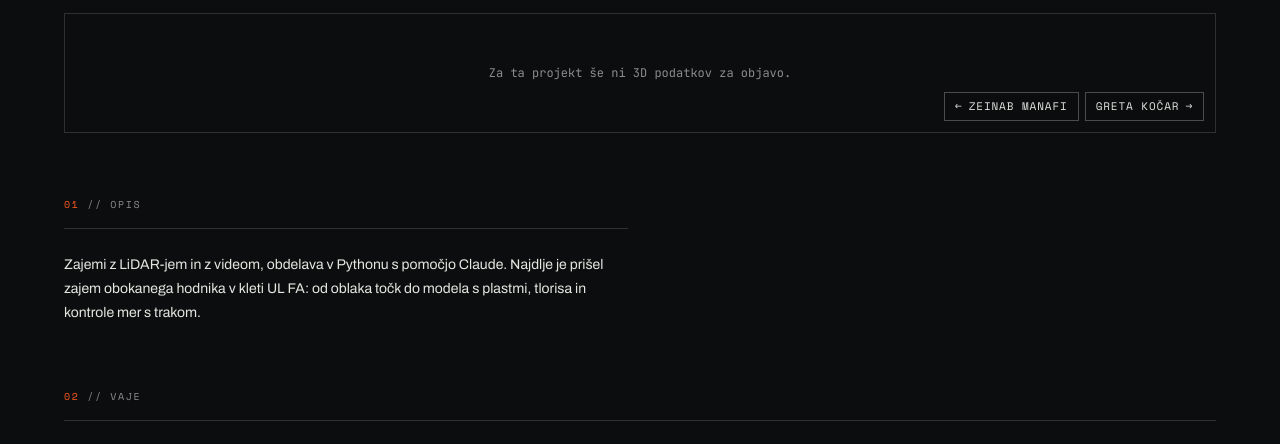
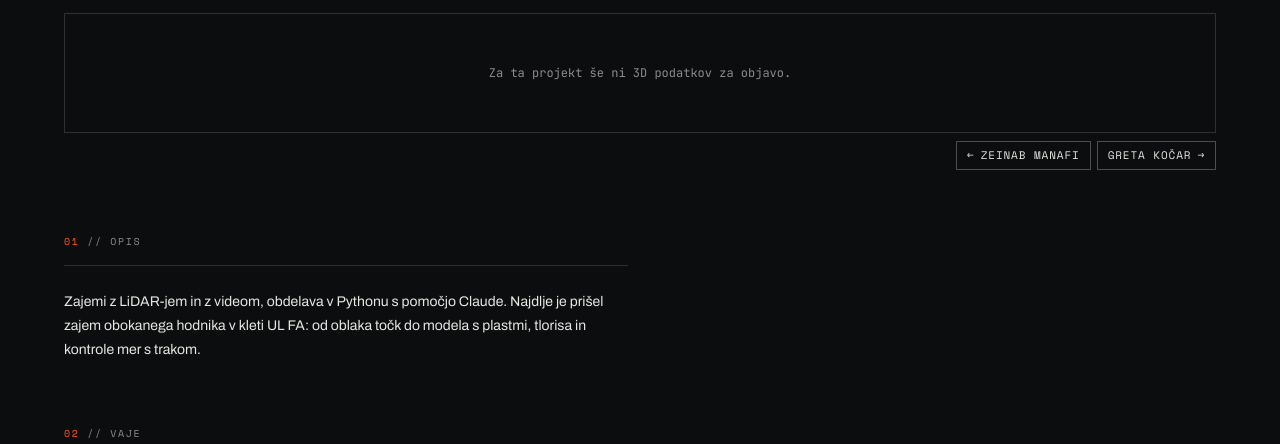
Before and after one commit to nmvpp-ulfa/2026-27, a website built with Vite: page student/index.html in a window 1280 px wide. Shown: the part 302-746 px from the top of the page. Built offline with nearby package versions, Linux system fonts and the light colour scheme; no server answers.

Commit message:
Gumba za prejšnjega in naslednjega študenta pod okvirjem pregledovalnika
Co-Authored-By: Claude Opus 5.5 <noreply@anthropic.com>

```diff
--- a/src/styles/pages.css
+++ b/src/styles/pages.css
@@ -108,10 +108,9 @@
 .pin.pin--plan b { background: rgba(12, 13, 14, .9); color: var(--orange-500); border: 1px dashed var(--orange-500); }
 .pop-tag { margin-left: 4px; color: var(--orange-500); font: 400 10px/1 var(--font-mono); text-transform: uppercase; letter-spacing: var(--tracking-mono); }
 
-/* student page: previous / next student over the bottom right corner of the main viewer */
+/* student page: previous / next student right below the main viewer, aligned to its right edge */
 .viewer-wrap { position: relative; }
-.viewer-nav { position: absolute; right: 12px; bottom: 12px; z-index: 3; display: flex; gap: 6px; }
-.viewer-nav a { display: inline-flex; align-items: center; gap: 6px; max-width: 220px; padding: 7px 10px; background: rgba(12, 13, 14, .82); border: 1px solid var(--line-2); color: var(--fg-1); font: 400 11px/1.2 var(--font-mono); letter-spacing: var(--tracking-mono); text-transform: uppercase; text-decoration: none; backdrop-filter: blur(4px); }
+.viewer-nav { display: flex; justify-content: flex-end; gap: 6px; margin-top: 8px; }
+.viewer-nav a { display: inline-flex; align-items: center; gap: 6px; min-width: 0; max-width: 50%; padding: 7px 10px; background: var(--graphite-800); border: 1px solid var(--line-2); color: var(--fg-1); font: 400 11px/1.2 var(--font-mono); letter-spacing: var(--tracking-mono); text-transform: uppercase; text-decoration: none; }
 .viewer-nav a span { overflow: hidden; text-overflow: ellipsis; white-space: nowrap; }
 .viewer-nav a:hover, .viewer-nav a:focus-visible { border-color: var(--orange-500); color: var(--orange-500); }
-@media (max-width: 640px) { .viewer-nav a span { display: none; } }
```
